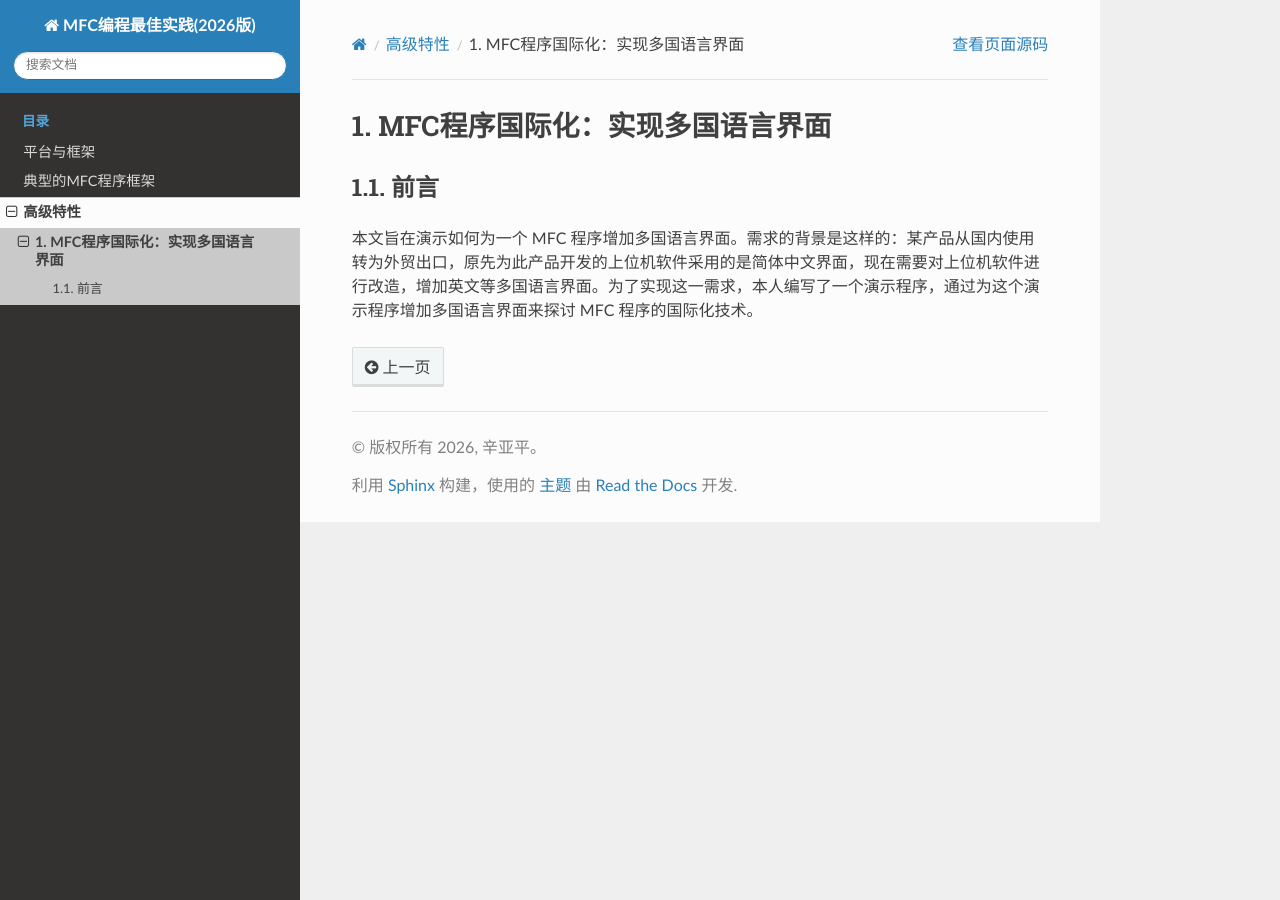
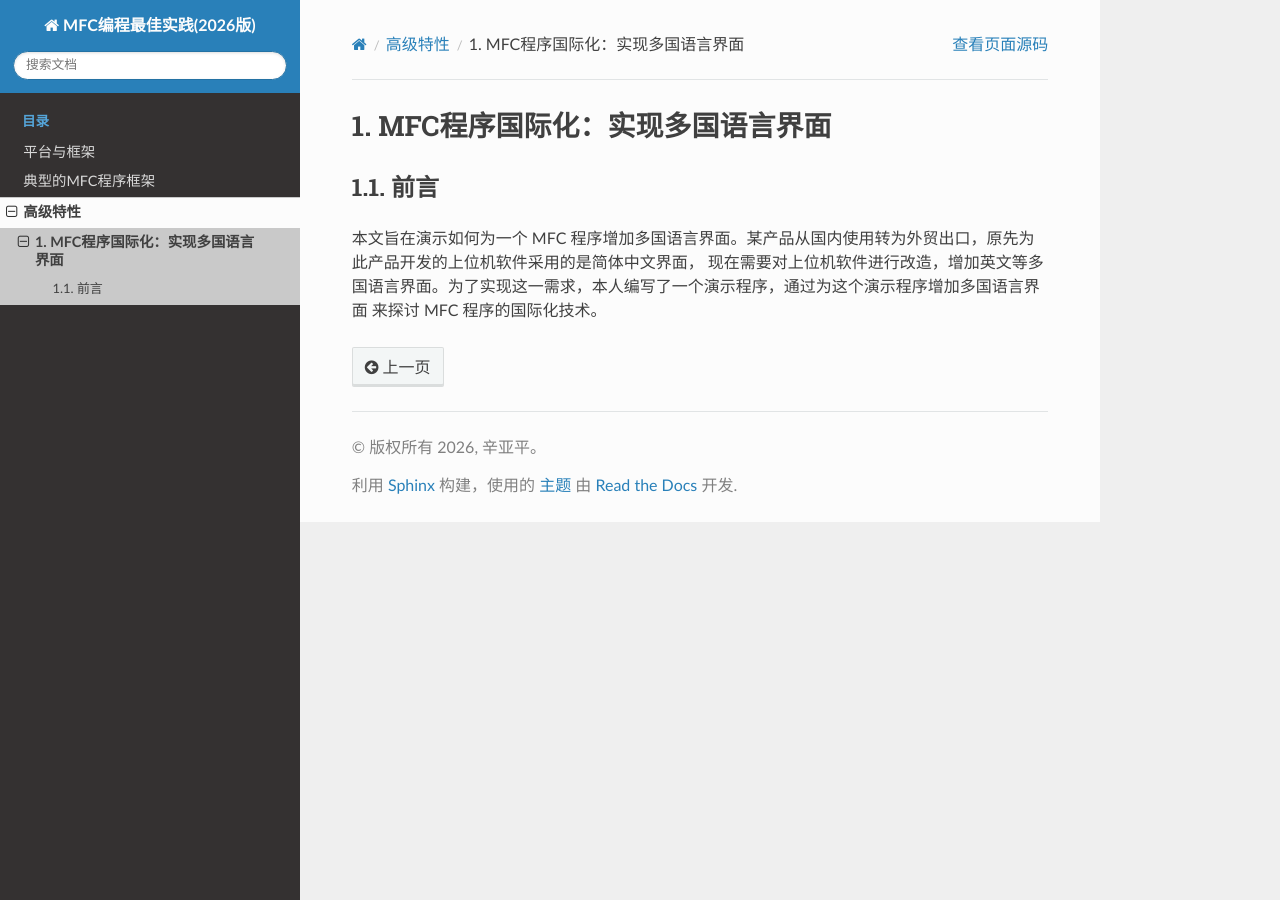
Before and after one commit to yapingxin/MFCBP2026, a Sphinx documentation site: the page built from docs/advanced-features/mfc_multilingual.rst, in a window 1280 px wide. Built offline with Sphinx 7.4.7 and the Read the Docs theme 3.1.0, drawn with Linux system fonts in a browser that asks for light colours.

Commit message:
Update mfc_multilingual.rst

```diff
--- a/docs/advanced-features/mfc_multilingual.rst
+++ b/docs/advanced-features/mfc_multilingual.rst
@@ -5,4 +5,6 @@ MFC程序国际化：实现多国语言界面
 前言
 ----
 
-本文旨在演示如何为一个 MFC 程序增加多国语言界面。需求的背景是这样的：某产品从国内使用转为外贸出口，原先为此产品开发的上位机软件采用的是简体中文界面，现在需要对上位机软件进行改造，增加英文等多国语言界面。为了实现这一需求，本人编写了一个演示程序，通过为这个演示程序增加多国语言界面来探讨 MFC 程序的国际化技术。
+本文旨在演示如何为一个 MFC 程序增加多国语言界面。某产品从国内使用转为外贸出口，原先为此产品开发的上位机软件采用的是简体中文界面，
+现在需要对上位机软件进行改造，增加英文等多国语言界面。为了实现这一需求，本人编写了一个演示程序，通过为这个演示程序增加多国语言界面
+来探讨 MFC 程序的国际化技术。
```
